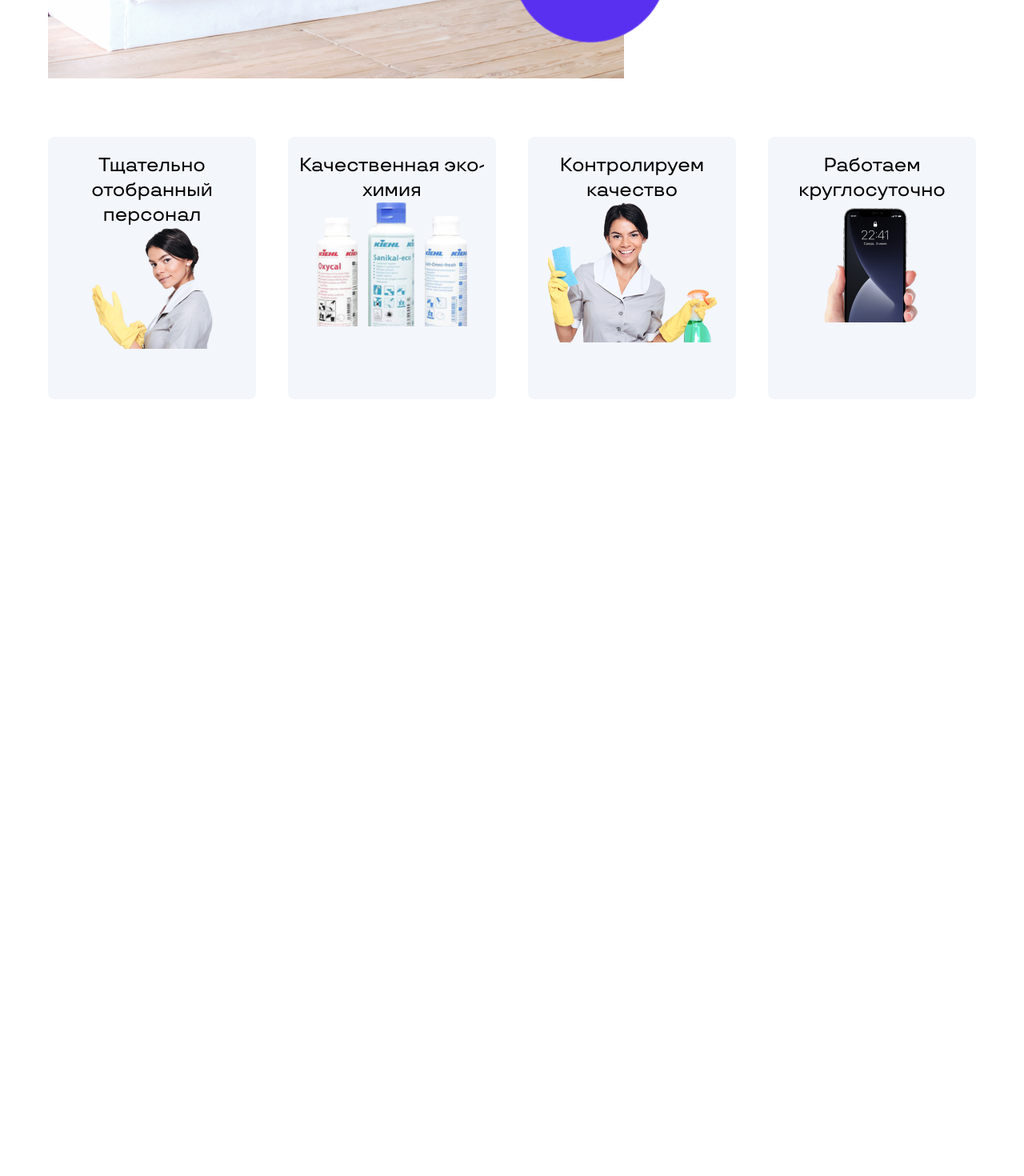
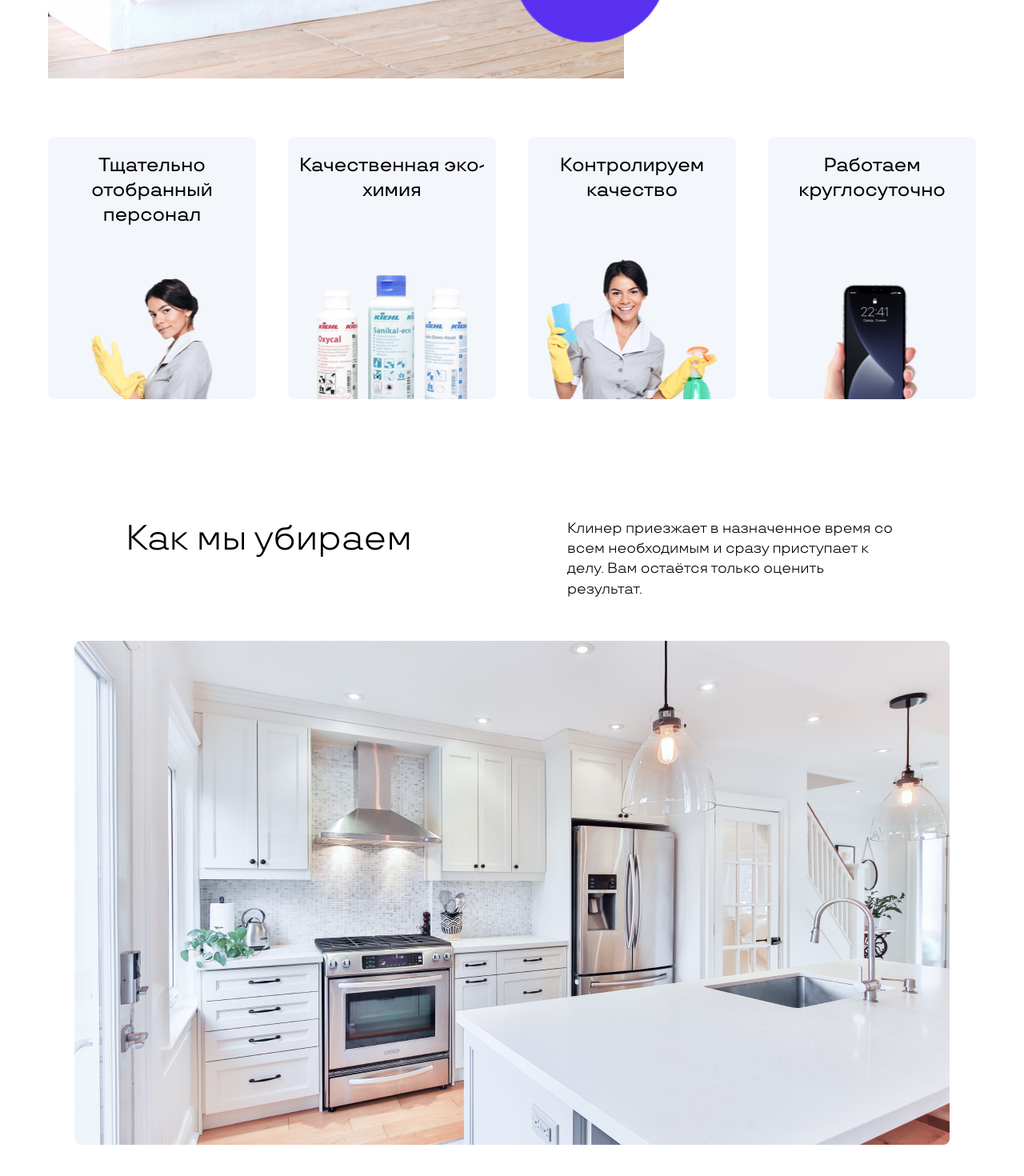
Before and after one commit to TOR968/task-redlab, a React (Create React App) app: page / in a window 1280 px wide. Shown: the part 772-2242 px from the top of the page at 80% size. Before the commit the page ends 1420 px from the top, so only its background shows below. Built offline with nearby package versions, Linux system fonts and the light colour scheme.

Commit message:
add section

```diff
--- a/src/App.js
+++ b/src/App.js
@@ -1,6 +1,7 @@
 import Navigation from './components/Navigation';
 import OrderClean from './components/OrderClean';
 import Аdvantages from './components/Аdvantages';
+import HowWeClean from './components/HowWeClean';
 
 function App() {
   return (
@@ -8,6 +9,7 @@ function App() {
       <Navigation />
       <OrderClean />
       <Аdvantages />
+      <HowWeClean />
     </div>
   );
 }
--- /dev/null
+++ b/src/components/HowWeClean.jsx
@@ -0,0 +1,16 @@
+import kitchen from '../photo/kitchen.jpg';
+export default function HowWeClean() {
+  return (
+    <section className="how-clean">
+      <div className="how-clean-text">
+        <h2>Как мы убираем</h2>
+        <p>
+          Клинер приезжает в назначенное время со всем необходимым и сразу
+          приступает к делу. Вам остаётся только оценить результат.
+        </p>
+      </div>
+
+      <img src={kitchen} alt="kitchen" />
+    </section>
+  );
+}
--- a/src/components/OrderClean.jsx
+++ b/src/components/OrderClean.jsx
@@ -1,7 +1,7 @@
 import title from '../photo/title-bg.jpg';
 export default function OrderClean() {
   return (
-    <div className="order">
+    <section className="order">
       <img src={title} alt="clean up" />
       <div className="title-text">
         <h1>Уборка квартир в Киеве </h1>
@@ -15,6 +15,6 @@ export default function OrderClean() {
           Заказать <br /> уборку
         </span>
       </div>
-    </div>
+    </section>
   );
 }
--- a/src/index.scss
+++ b/src/index.scss
@@ -4,4 +4,5 @@
 @import './styles/base';
 @import './styles/components/header';
 @import './styles/components/order';
-@import './styles/components/_advantages';
+@import './styles/components/advantages';
+@import './styles/components/howWeClean';
--- a/src/styles/components/_advantages.scss
+++ b/src/styles/components/_advantages.scss
@@ -3,11 +3,13 @@
   font-size: 24px;
   line-height: 130%;
   text-align: center;
+  // vertical-align: bottom;
 
   display: flex;
 
   margin-bottom: 149px;
   & li {
+    position: relative;
     height: 328px;
     width: 300px;
     background-color: #f3f6fb;
@@ -17,8 +19,10 @@
       margin-right: 40px;
     }
     & img {
-      //   margin-top: 25%;
-      margin: 0 auto;
+      position: absolute;
+      transform: translate(-50%, 0);
+      left: 50%;
+      bottom: 0;
     }
   }
 
--- /dev/null
+++ b/src/styles/components/_howWeClean.scss
@@ -0,0 +1,23 @@
+.how-clean {
+  margin-bottom: 142px;
+  & img {
+    margin: 0 auto;
+  }
+}
+
+.how-clean-text {
+  font-family: 'TTTravels-Regular';
+  display: flex;
+  justify-content: space-around;
+  padding-bottom: 52px;
+  & h2 {
+    font-size: 44px;
+    line-height: 120%;
+  }
+  & p {
+    font-size: 18px;
+    line-height: 140%;
+    width: 414px;
+    // height: 100px;
+  }
+}
```
Also changed, not shown: src/photo/kitchen.jpg (added).
